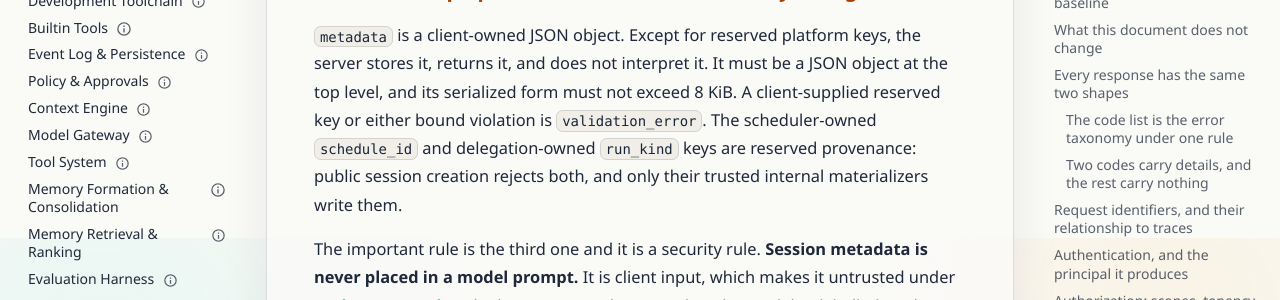
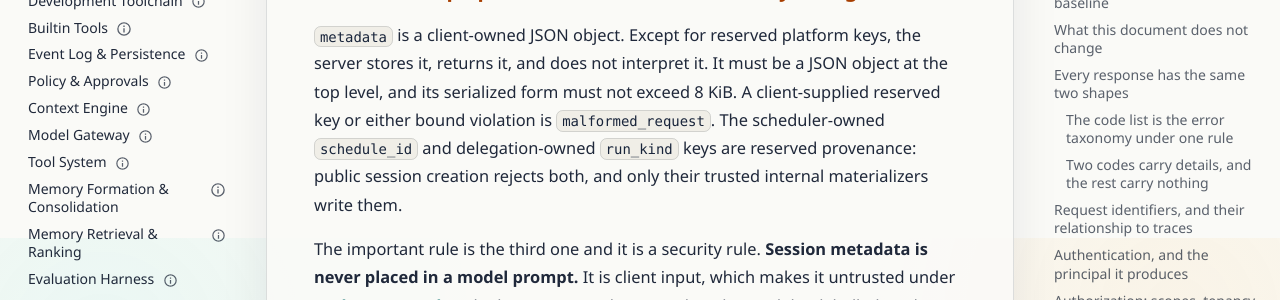
Before and after one commit to avitus/veetbot, an MkDocs documentation site: the page built from docs/plan/http-api-and-streaming.md, in a window 1280 px wide and 900 px high, scrolled down 16715 px. Shown: the part 147-447 px from the top of the window. Built offline with MkDocs 1.6.1 and Material for MkDocs 9.7.7, drawn with Linux system fonts in a browser that asks for light colours.

Commit message:
docs: align reserved metadata error code
Document malformed_request as the wire response already enforced and covered by the public-session boundary tests.

Reading-Lane: A

```diff
--- a/docs/plan/http-api-and-streaming.md
+++ b/docs/plan/http-api-and-streaming.md
@@ -646,7 +646,7 @@ error, because the identifier names a resource that does not exist.
 `metadata` is a client-owned JSON object. Except for reserved platform keys,
 the server stores it, returns it, and does not interpret it. It must be a JSON
 object at the top level, and its serialized form must not exceed 8 KiB. A
-client-supplied reserved key or either bound violation is `validation_error`.
+client-supplied reserved key or either bound violation is `malformed_request`.
 The scheduler-owned `schedule_id` and delegation-owned `run_kind` keys are
 reserved provenance: public session creation rejects both, and only their
 trusted internal materializers write them.
```
